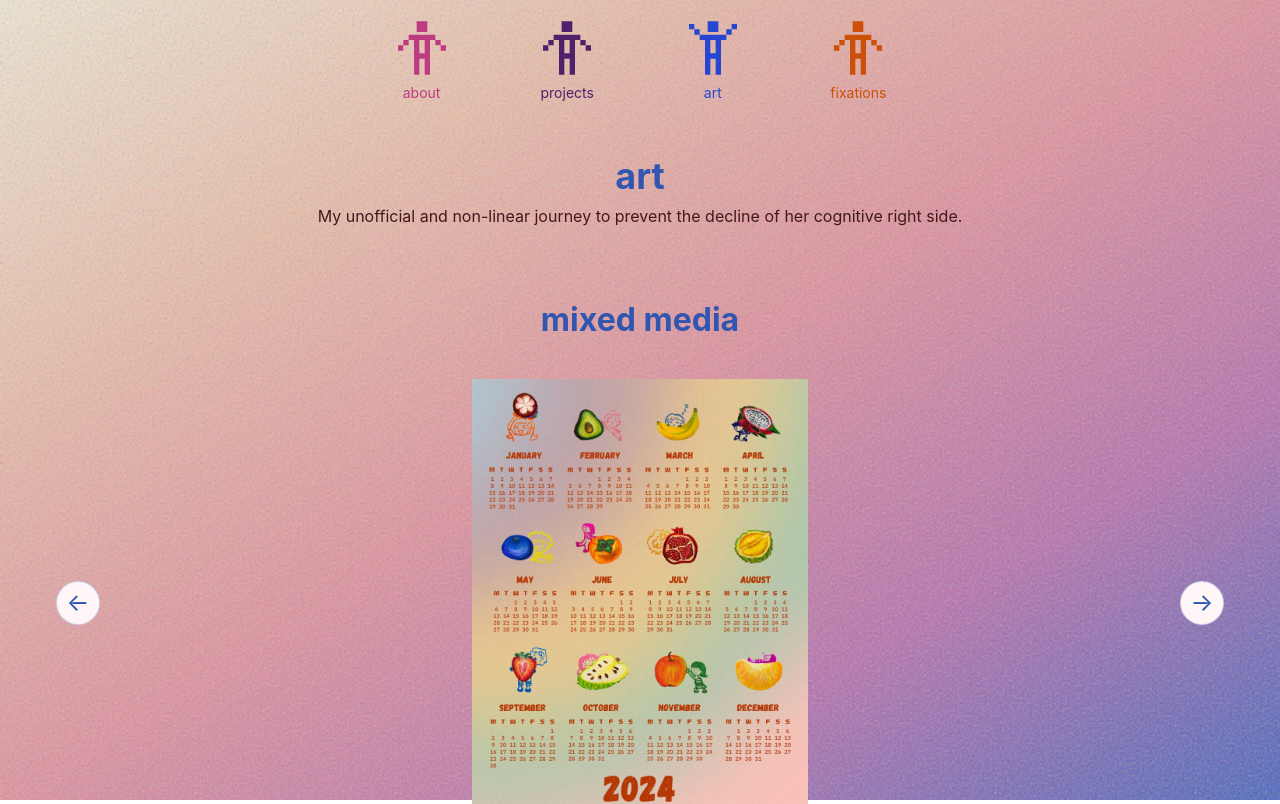
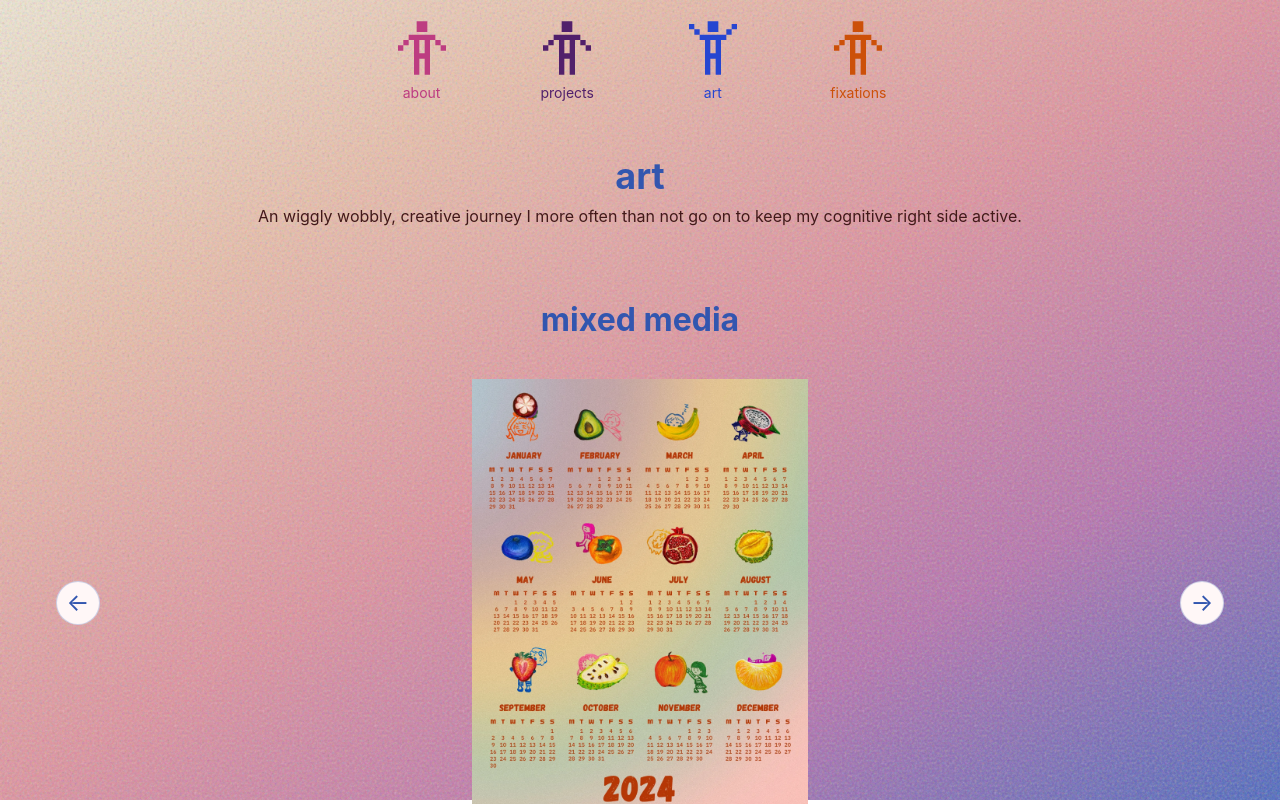
Before and after one commit to nghi-nguyen-beep/personal-portfolio, a React (Create React App) app: page /art in a window 1280 px wide. Shown: the top 804 px of the page. Built offline with nearby package versions, Linux system fonts and the light colour scheme.

Commit message:
Add text

```diff
--- a/src/pages/art.js
+++ b/src/pages/art.js
@@ -13,7 +13,7 @@ function Art() {
               <b>art</b>
             </div>
             <div className="art-description">
-              My unofficial and non-linear journey to prevent the decline of her cognitive right side.
+              An wiggly wobbly, creative journey I more often than not go on to keep my cognitive right side active.
             </div>
           </div>
           <div className="art-content">
```
